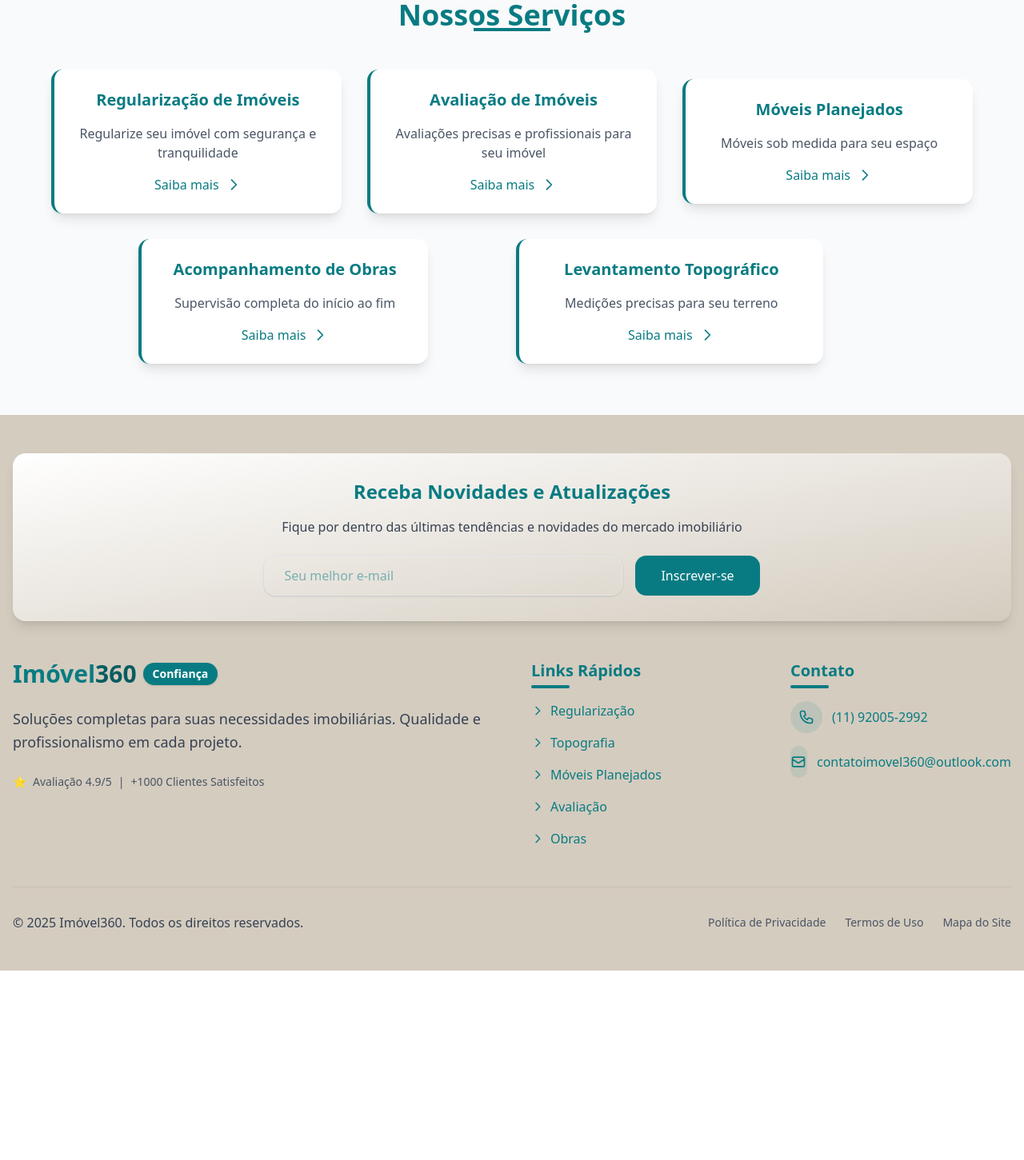
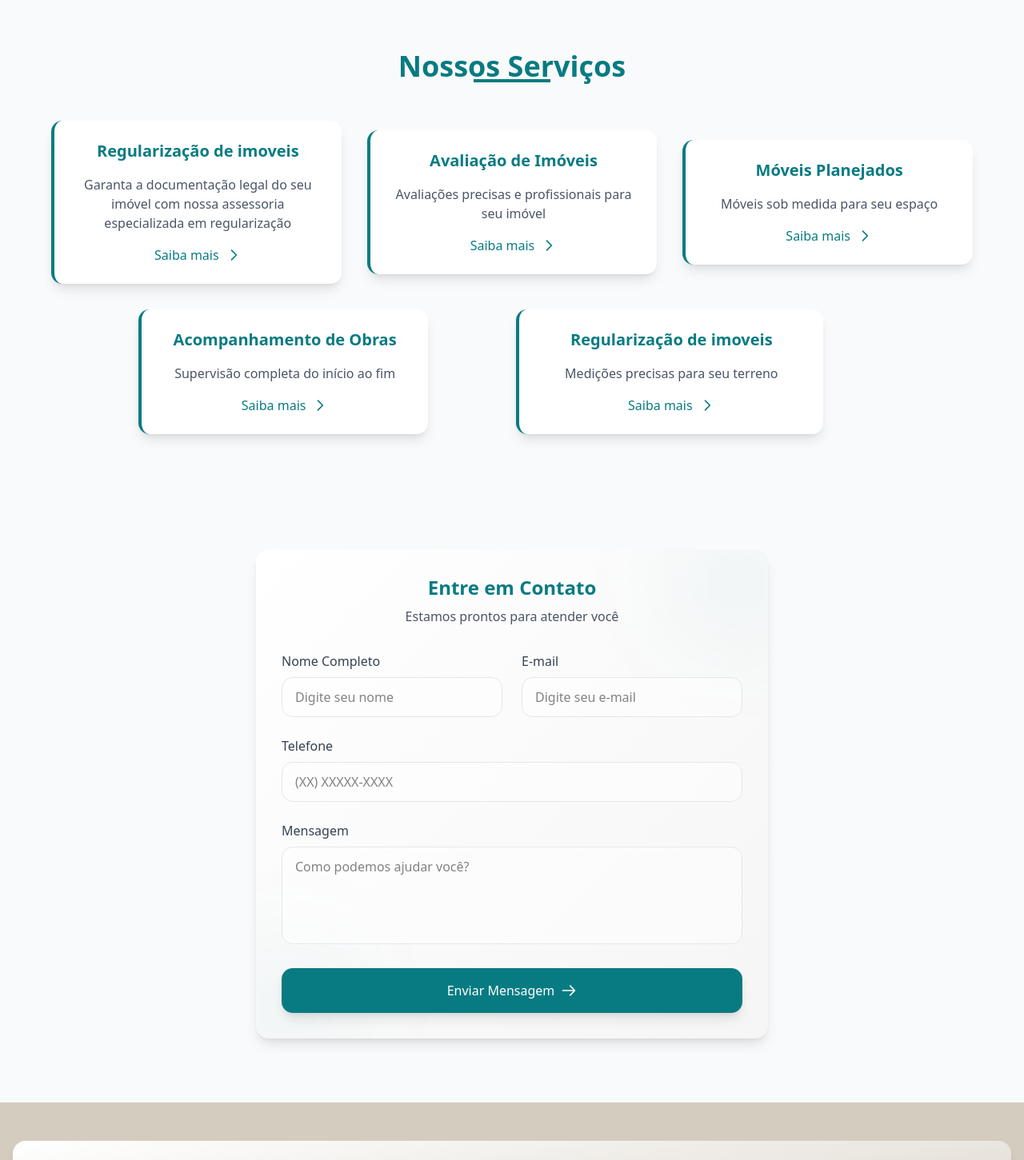
Before and after one commit to morgadothiago/imovel_360, a Next.js app: page / in a window 1280 px wide. Shown: the part 579-2030 px from the top of the page at 80% size. Before the commit the page ends 1793 px from the top, so only its background shows below. Built offline with nearby package versions, Linux system fonts and the light colour scheme.

Commit message:
atualização

```diff
--- a/src/app/components/header/index.tsx
+++ b/src/app/components/header/index.tsx
@@ -10,10 +10,10 @@ export default function Header() {
 
   const menuItems = [
     { label: "Home", href: "/" },
-    { label: "Regularização de imoveis", href: "/regularizacao" },
+    { label: "Regularização de imóveis", href: "/regularizacao" },
     { label: "Levantamento Topográfico", href: "/topografia" },
     { label: "Móveis planejados", href: "/moveis" },
-    { label: "Avaliação de imoveis", href: "/avaliacao" },
+    { label: "Avaliação de imóveis", href: "/avaliacao" },
     { label: "Acompanhamento de Obras", href: "/obras" },
   ];
 
--- a/src/app/layout.tsx
+++ b/src/app/layout.tsx
@@ -3,6 +3,8 @@ import { Analytics } from "@vercel/analytics/react";
 import type { Metadata } from "next";
 import { Inter } from "next/font/google";
 import "./globals.css";
+import Footer from "./components/Footer";
+import Header from "./components/header";
 
 const geistSans = Inter({
   variable: "--font-geist-sans",
@@ -30,8 +32,10 @@ export default function RootLayout({
         suppressHydrationWarning
         className={`${geistSans.variable} ${geistMono.variable} antialiased`}
       >
+         <Header />
         {children}
         <Analytics />
+        <Footer />
       </body>
     </html>
   );
--- a/src/app/page.tsx
+++ b/src/app/page.tsx
@@ -128,8 +128,8 @@ export default function Home() {
           {/* Card 1 - Regularização */}
           <div className="bg-white rounded-xl shadow-lg p-6 transform hover:shadow-xl transition-all duration-300 border-l-4 border-[#087B82] group w-full max-w-sm">
             <a href="/regularizacao" className="block">
-              <h2 className="text-xl font-semibold text-[#087B82] mb-4 group-hover:text-[#065c61] transition-colors text-center">Regularização de Imóveis</h2>
-              <p className="text-gray-600 mb-4 text-center">Regularize seu imóvel com segurança e tranquilidade</p>
+              <h2 className="text-xl font-semibold text-[#087B82] mb-4 group-hover:text-[#065c61] transition-colors text-center">Regularização de imoveis</h2>
+              <p className="text-gray-600 mb-4 text-center">Garanta a documentação legal do seu imóvel com nossa assessoria especializada em regularização</p>
               <div className="flex items-center text-[#087B82] group-hover:text-[#065c61] justify-center">
                 <span>Saiba mais</span>
                 <svg className="w-5 h-5 ml-2 transform group-hover:translate-x-2 transition-transform" fill="none" stroke="currentColor" viewBox="0 0 24 24">
@@ -184,7 +184,7 @@ export default function Home() {
           {/* Card 5 - Topografia */}
           <div className="bg-white rounded-xl shadow-lg p-6 transform hover:shadow-xl transition-all duration-300 border-l-4 border-[#087B82] group w-full max-w-sm lg:col-start-2 lg:col-span-2">
             <a href="/topografia" className="block">
-              <h2 className="text-xl font-semibold text-[#087B82] mb-4 group-hover:text-[#065c61] transition-colors text-center">Levantamento Topográfico</h2>
+              <h2 className="text-xl font-semibold text-[#087B82] mb-4 group-hover:text-[#065c61] transition-colors text-center">Regularização de imoveis</h2>
               <p className="text-gray-600 mb-4 text-center">Medições precisas para seu terreno</p>
               <div className="flex items-center text-[#087B82] group-hover:text-[#065c61] justify-center">
                 <span>Saiba mais</span>
@@ -195,8 +195,95 @@ export default function Home() {
             </a>
           </div>
         </div>
+
       </div>
 
+      {/* Formulário de Contato */}
+      <div className="mt-20 mb-20 max-w-2xl mx-auto px-4">
+        <div className="bg-gradient-to-br from-white to-[#D4CCBF]/10 rounded-2xl shadow-lg p-8 relative overflow-hidden">
+          {/* Elemento decorativo */}
+          <div className="absolute -top-10 -right-10 w-40 h-40 bg-[#087B82]/5 rounded-full blur-3xl"></div>
+          <div className="absolute -bottom-10 -left-10 w-40 h-40 bg-[#087B82]/5 rounded-full blur-3xl"></div>
+
+          <h2 className="text-2xl font-bold text-[#087B82] mb-2 text-center">Entre em Contato</h2>
+          <p className="text-gray-600 text-center mb-8">Estamos prontos para atender você</p>
+
+          <form className="space-y-6 relative">
+            <div className="grid grid-cols-1 md:grid-cols-2 gap-6">
+              <div className="group">
+                <label htmlFor="name" className="block text-gray-700 font-medium mb-2 transition-colors group-focus-within:text-[#087B82]">
+                  Nome Completo
+                </label>
+                <input
+                  type="text"
+                  id="name"
+                  name="name"
+                  className="w-full px-4 py-3 rounded-xl border border-gray-200 focus:outline-none focus:ring-2 focus:ring-[#087B82] focus:border-transparent transition-all bg-white/50 hover:bg-white group-hover:border-[#087B82]/50"
+                  placeholder="Digite seu nome"
+                  required
+                />
+              </div>
+
+              <div className="group">
+                <label htmlFor="email" className="block text-gray-700 font-medium mb-2 transition-colors group-focus-within:text-[#087B82]">
+                  E-mail
+                </label>
+                <input
+                  type="email"
+                  id="email"
+                  name="email"
+                  className="w-full px-4 py-3 rounded-xl border border-gray-200 focus:outline-none focus:ring-2 focus:ring-[#087B82] focus:border-transparent transition-all bg-white/50 hover:bg-white group-hover:border-[#087B82]/50"
+                  placeholder="Digite seu e-mail"
+                  required
+                />
+              </div>
+            </div>
+
+            <div className="group">
+              <label htmlFor="phone" className="block text-gray-700 font-medium mb-2 transition-colors group-focus-within:text-[#087B82]">
+                Telefone
+              </label>
+              <input
+                type="tel"
+                id="phone"
+                name="phone"
+                className="w-full px-4 py-3 rounded-xl border border-gray-200 focus:outline-none focus:ring-2 focus:ring-[#087B82] focus:border-transparent transition-all bg-white/50 hover:bg-white group-hover:border-[#087B82]/50"
+                placeholder="(XX) XXXXX-XXXX"
+                required
+              />
+            </div>
+
+            <div className="group">
+              <label htmlFor="message" className="block text-gray-700 font-medium mb-2 transition-colors group-focus-within:text-[#087B82]">
+                Mensagem
+              </label>
+              <textarea
+                id="message"
+                name="message"
+                rows={4}
+                className="w-full px-4 py-3 rounded-xl border border-gray-200 focus:outline-none focus:ring-2 focus:ring-[#087B82] focus:border-transparent transition-all bg-white/50 hover:bg-white group-hover:border-[#087B82]/50 resize-none"
+                placeholder="Como podemos ajudar você?"
+                required
+              ></textarea>
+            </div>
+
+            <button
+              type="submit"
+              className="w-full bg-[#087B82] text-white py-4 px-6 rounded-xl hover:bg-[#065c61] transition-all transform hover:scale-[1.02] active:scale-[0.98] font-medium shadow-lg hover:shadow-xl flex items-center justify-center gap-2 group"
+            >
+              <span>Enviar Mensagem</span>
+              <svg
+                className="w-5 h-5 transform group-hover:translate-x-1 transition-transform"
+                fill="none"
+                stroke="currentColor"
+                viewBox="0 0 24 24"
+              >
+                <path strokeLinecap="round" strokeLinejoin="round" strokeWidth="2" d="M14 5l7 7m0 0l-7 7m7-7H3" />
+              </svg>
+            </button>
+          </form>
+        </div>
+      </div>
       <Footer />
     </div>
   );
```
